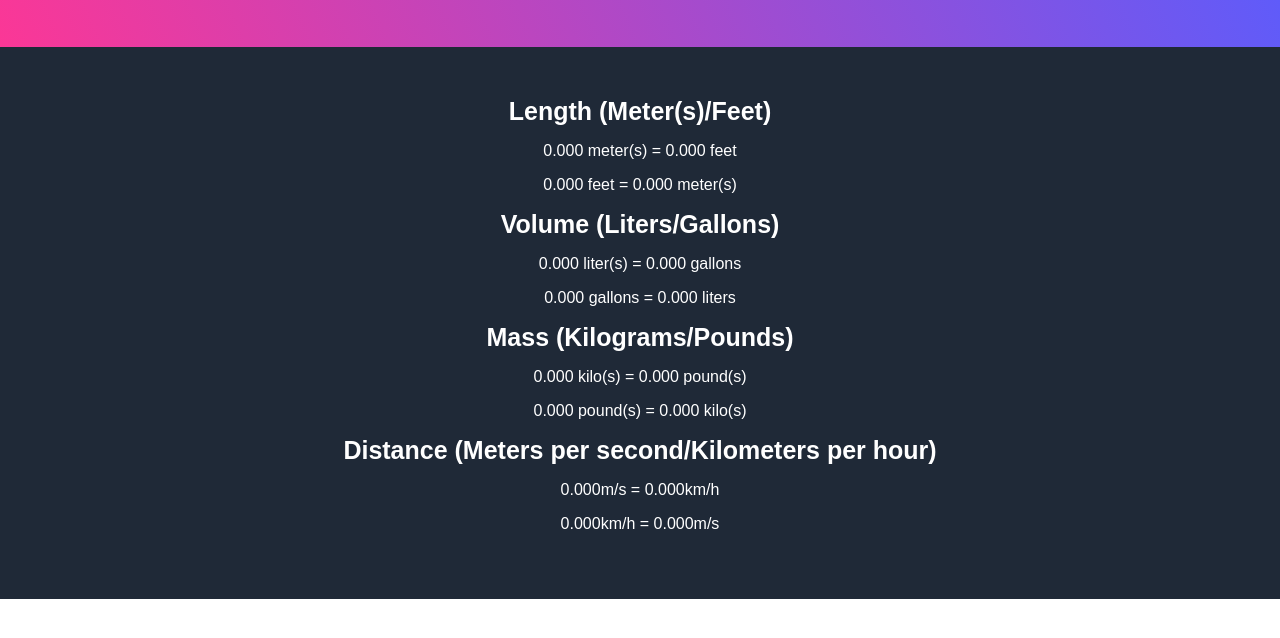
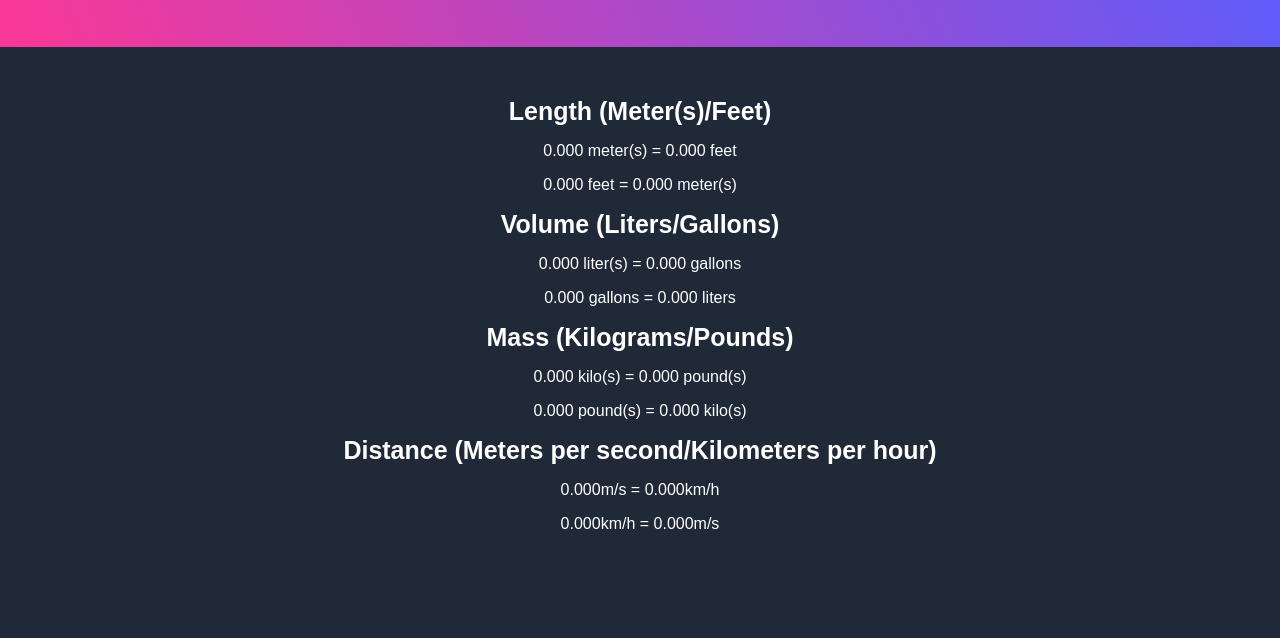
Before and after one commit to HassanatB-O/unitconverter, a plain HTML site: page index.html in a window 1280 px wide. Shown: the part 144-782 px from the top of the page. Drawn offline with Linux system fonts and the light colour scheme.

Commit message:
Update style.css

```diff
--- a/style.css
+++ b/style.css
@@ -3,7 +3,12 @@ body{
     color: white;
     text-align: center;
     margin: 0;
-    overflow-y: auto;
+    position: absolute;
+    top: 0%;
+    bottom: 0%;
+    left: 0%;
+    right: 0%;
+    overflow: hidden;
 }
 #head p, #head h1, p.one{
     margin: 0;
@@ -42,6 +47,7 @@ p.one{
 #body{
     background:#1F2937;
     padding: 50px;
+    height: 100%;
 }
 div#length{
     display: flex;
```
